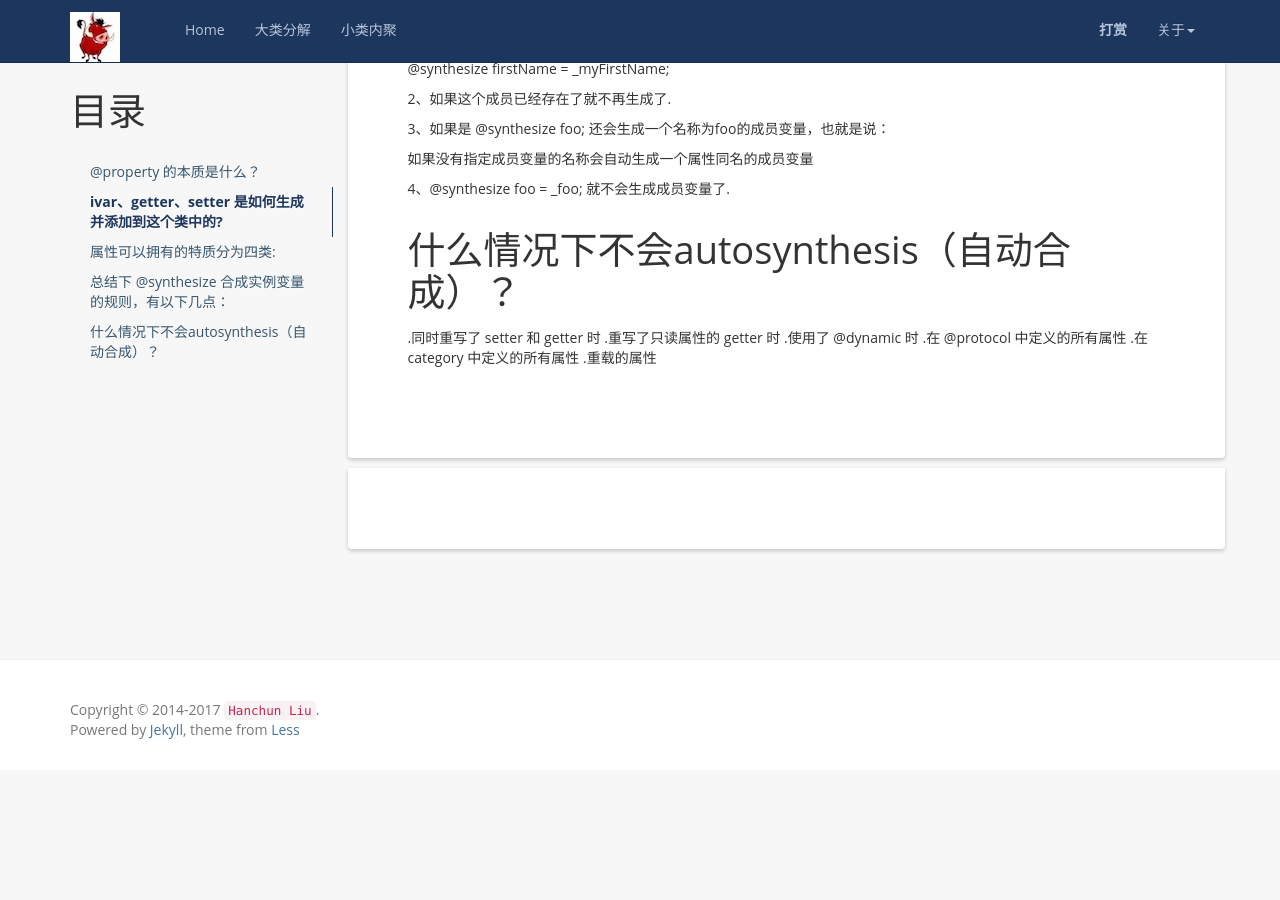
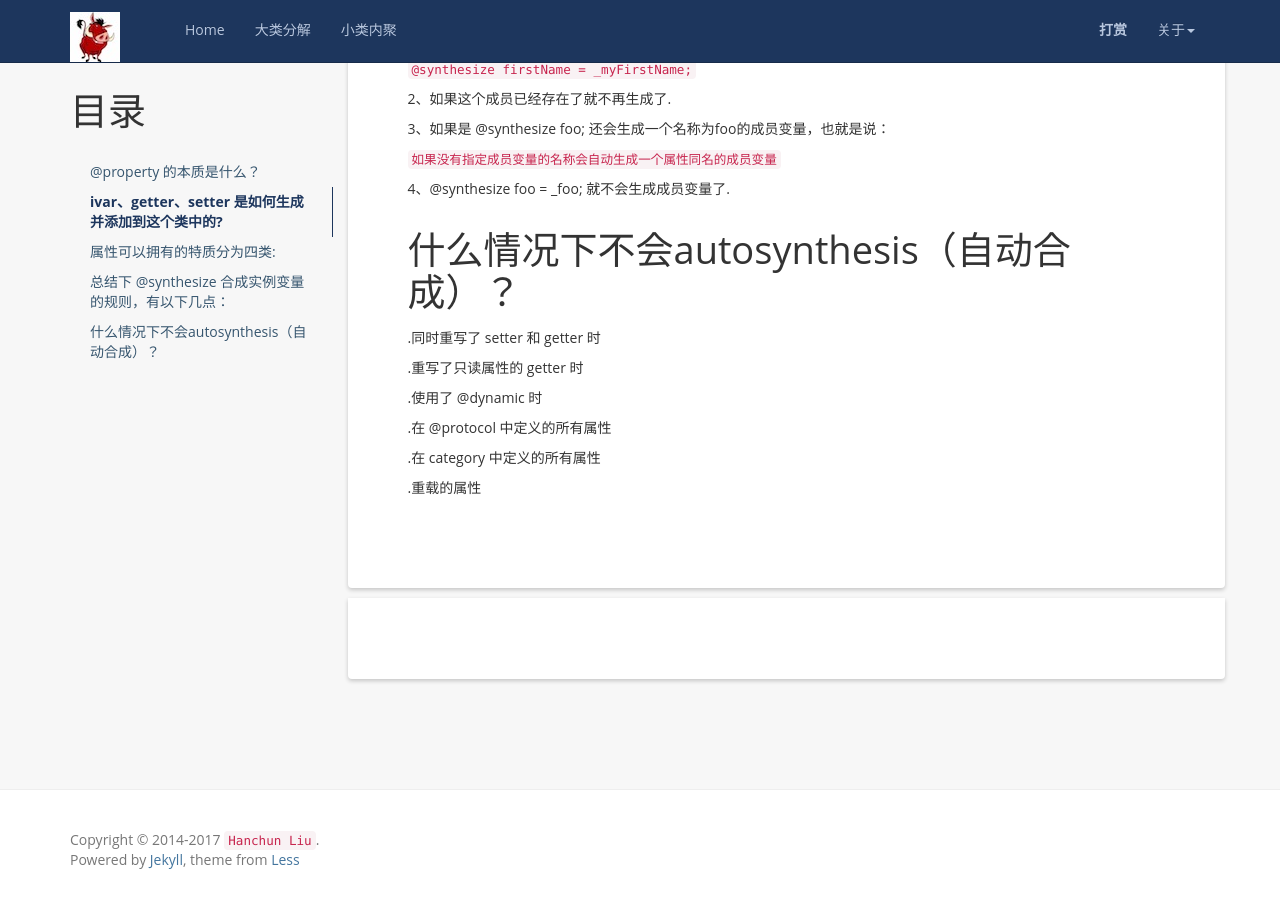
Before and after one commit to llhhccaa/booktricks, a Jekyll site: the page built from _posts/property/2016-03-11-property.md, in a window 1280 px wide and 900 px high, scrolled down 2572 px. Built offline with Jekyll 4.4.1, drawn with Linux system fonts in a browser that asks for light colours; nearby versions of some CDN libraries; comment, search, counter and statistics services are not loaded; before the commit the page ends 3342 px from its top, so only the background shows below that.

Commit message:
no message

```diff
--- a/_posts/property/2016-03-11-property.md
+++ b/_posts/property/2016-03-11-property.md
@@ -111,23 +111,30 @@ prop_list ：属性列表
 
 总结下 @synthesize 合成实例变量的规则，有以下几点：
 ====
+
 1、如果指定了成员变量的名称,会生成一个指定的名称的成员变量:
 
-@synthesize firstName = _myFirstName;
+`@synthesize firstName = _myFirstName;`
 
 2、如果这个成员已经存在了就不再生成了.
 
 3、如果是 @synthesize foo; 还会生成一个名称为foo的成员变量，也就是说：
 
-如果没有指定成员变量的名称会自动生成一个属性同名的成员变量
+`如果没有指定成员变量的名称会自动生成一个属性同名的成员变量`
 
 4、@synthesize foo = _foo; 就不会生成成员变量了.
 
 什么情况下不会autosynthesis（自动合成）？
 ====
+
 .同时重写了 setter 和 getter 时
+
 .重写了只读属性的 getter 时
+
 .使用了 @dynamic 时
+
 .在 @protocol 中定义的所有属性
+
 .在 category 中定义的所有属性
+
 .重载的属性
```
